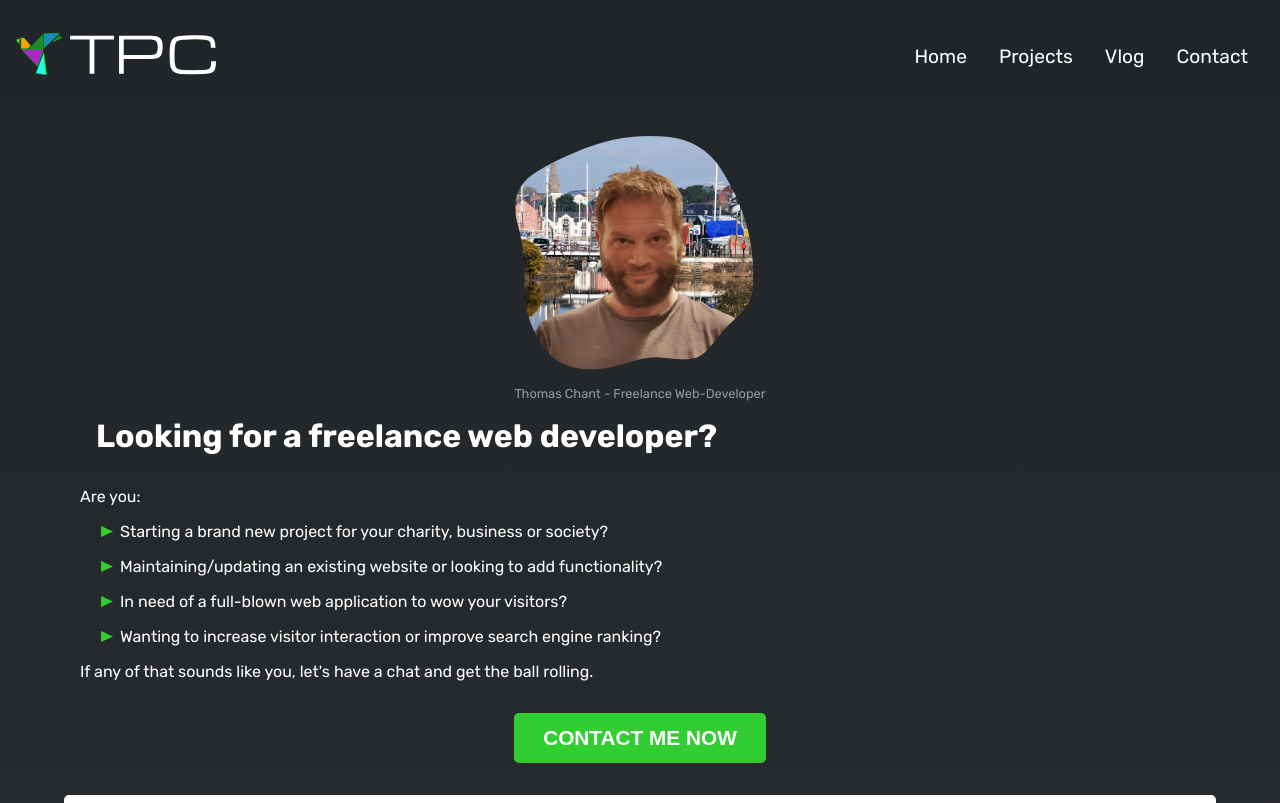
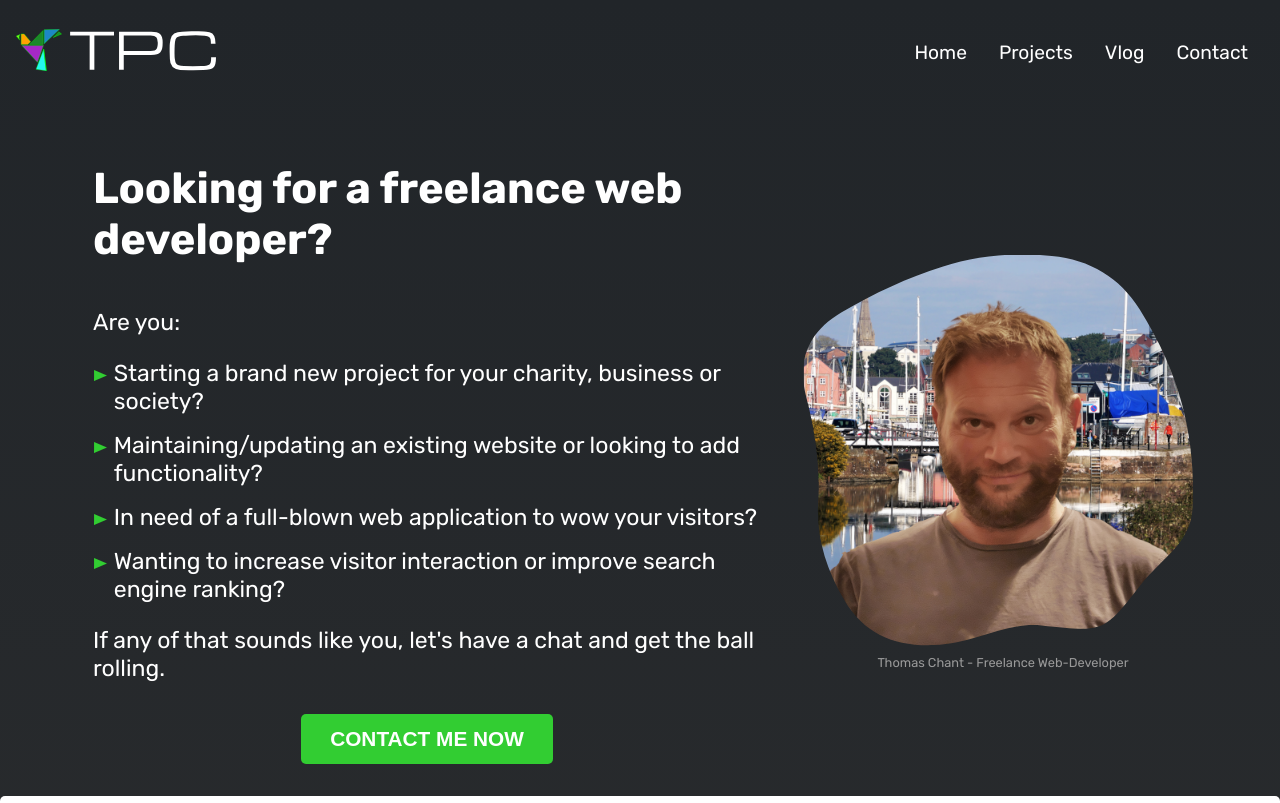
Before and after one commit to DoubleNemesis/thomaspchant, a React (Create React App) app: page / in a window 1280 px wide. Shown: the top 803 px of the page. Built offline with nearby package versions, Linux system fonts and the light colour scheme.

Commit message:
desktop css headline area

```diff
--- a/src/components/blocks/TextBlock.js
+++ b/src/components/blocks/TextBlock.js
@@ -7,6 +7,8 @@ font-size: var(--text);
 
 ul{
     list-style-image: url(${Bullet});
+    margin-left: 0px;
+    padding-left: 1.3rem;
 }
 
 ol{
@@ -15,6 +17,7 @@ ol{
 
 li{
     margin-bottom: 1rem;
+    margin-left: 0;
 }
 
 
--- a/src/components/section/Section.js
+++ b/src/components/section/Section.js
@@ -3,7 +3,9 @@ import { SectionContainer } from './SectionComponents'
 
 export default function Section({children, ...restProps}) {
     return (
-        <SectionContainer restProps>
+        <SectionContainer
+        display={restProps.display}
+        flexDirection={restProps.flexDirection}>
             {children}
         </SectionContainer>
     )
--- a/src/components/section/SectionComponents.js
+++ b/src/components/section/SectionComponents.js
@@ -1,9 +1,13 @@
 import styled from 'styled-components'
 
 export const SectionContainer = styled.section`
-/* border: 1px solid red; */
 @media(min-width: 700px){
     width: 90%;
     margin: 0 auto;
 }
+@media(min-width: 1025px){
+    display: ${({display})=>display || 'initial'};
+    flex-direction: ${({flexDirection})=>flexDirection || 'unset'};
+    justify-content: space-around;
+}
 `
--- a/src/index.css
+++ b/src/index.css
@@ -24,12 +24,22 @@ body {
 
 :root{
   --blob: "m 238.11131,151.0746 c -0.99979,21.59283 -18.75134,29.80493 -32.39323,46.90857 -22.25535,27.90285 -21.87549,27.29364 -59.98747,23.45429 -21.73642,-2.18971 -40.31946,10.8376 -65.686268,11.72714 C 55.593554,234.02202 37.453244,226.18416 25.45575,206.63892 13.458257,187.09368 8.0593849,167.54844 9.2591339,148.0032 10.458884,128.45796 8.0593849,107.60971 2.0606381,85.458436 -3.9381084,63.307167 3.1604086,46.367961 23.356189,34.640817 43.55197,22.913674 64.147665,13.792562 85.143277,7.277483 106.13889,0.76240299 128.43423,-1.3782661 152.0293,0.85547549 175.62437,3.0892172 193.52063,13.69949 205.71808,32.686294 c 12.19745,18.986801 20.89563,38.066677 26.09455,57.239626 5.19891,19.17295 7.29847,39.55584 6.29868,61.14868 z";
+  --blobDesktop: "m 389.5753,253.06333 c -1.63575,36.1699 -30.67917,49.9259 -52.99874,78.57601 -36.41212,46.73975 -35.79062,45.71927 -98.14585,39.28801 -35.56309,-3.66796 -65.96691,18.15394 -107.4697,19.644 C 90.956939,392.0076 61.277471,378.8785 41.648301,346.13849 22.019133,313.39848 13.186007,280.65847 15.148923,247.91846 17.111842,215.17846 13.186007,180.25579 3.371422,143.15045 -6.4431623,106.04511 5.1707629,77.670441 38.213198,58.026436 71.255633,38.382433 104.95237,23.103763 139.30341,12.190428 173.65446,1.2770925 210.13199,-2.3087178 248.73603,1.4329972 c 38.60403,3.7417152 67.88421,21.5148608 87.84053,53.3194398 19.95631,31.804573 34.18746,63.765053 42.69344,95.881443 8.50596,32.11638 11.94107,66.25954 10.3053,102.42945 z";
+  /* --blobDesktop: "m 342.97099,225.36269 c -1.44006,32.21069 -27.00906,44.46094 -46.65858,69.97497 -32.05619,41.62356 -31.50904,40.71478 -86.40481,34.9875 -31.30873,-3.26646 -58.07538,16.16678 -94.61326,17.49374 C 80.075897,349.09794 53.946939,337.40596 36.665977,308.24972 19.385017,279.09347 11.608585,249.93723 13.33668,220.78098 15.064778,191.62474 11.608585,160.52476 2.9681039,127.48101 -5.6723765,94.437274 4.5521923,69.168533 33.641811,51.674786 62.731429,34.181042 92.397076,20.574795 122.63875,10.856048 c 30.24169,-9.7187477 62.35547,-12.9120505 96.34136,-9.5799085 33.98589,3.3321421 59.76333,19.1598155 77.3323,47.4830245 17.56897,28.323202 30.09767,56.785246 37.58609,85.386136 7.48841,28.60088 10.51258,59.00668 9.07249,91.217"; */
   --headline: 2rem;
   --headlineSmall: 1.5rem;
   --menu: 1.2rem;
   --text: 1rem;
 }
 
+@media(min-width: 1025px) {
+  :root{
+    --headline: 2.7rem;
+    --text: 1.44rem;
+  }
+
+}
+
 
 h1, h2, p{
   color: white;
--- a/src/layout/header/HeaderComponents.js
+++ b/src/layout/header/HeaderComponents.js
@@ -14,7 +14,8 @@ overflow: hidden;
 
 @media(min-width:700px){
     border-bottom: none;
-    height: 7rem;
+    height: 6.5rem;
+    /* border: 1px solid white; */
 }
 `
 
--- a/src/layout/header/MobileNavComponents.js
+++ b/src/layout/header/MobileNavComponents.js
@@ -23,6 +23,12 @@ overflow: ${({isMenuOpen})=> isMenuOpen ? 'unset' : 'hidden'};
     padding: 0 1rem 0 1rem;
 }
 
+@media(min-width:700px){
+    .mobile-header{
+    padding: 1.3rem 1rem 0 1rem;
+}
+}
+
 ul{
     /* list-style: none; */
     color: white;
--- a/src/pages/home/Home.js
+++ b/src/pages/home/Home.js
@@ -9,7 +9,10 @@ import SecondSection from './secondSection/SecondSection'
 export default function Home() {
     return (
         <Main>
-            <Section>
+            <Section
+            display="flex"
+            flexDirection="row-reverse"
+            >
                 <HeadlineImage />
                 <HeadlineText />
             </Section>
--- a/src/pages/home/headline/headlineImage/HeadlineImageComponents.js
+++ b/src/pages/home/headline/headlineImage/HeadlineImageComponents.js
@@ -7,7 +7,6 @@ export const HeadlineImageContainer = styled.div`
     align-items: center;
     justify-content: center;
     margin-top: 1.5rem;
-    /* min-height: 400px; */
 `
 
 export const ImageContainer = styled.div`
@@ -16,11 +15,22 @@ export const ImageContainer = styled.div`
     width: 250px;
     margin-bottom: 0;
     clip-path: path(var(--blob));
-    z-index: -1;
+    z-index: -1; // is this needed?
 
     img{
         height: 250px;
         width: 250px;
+    }
+
+    @media(min-width: 1025px){
+    height: 400px;
+    width: 400px;
+    clip-path: path(var(--blobDesktop));
+
+    img{
+        height: 400px;
+        width: 400px;
+    }
     }
 `
 
--- a/src/pages/home/headline/headlineText/HeadlineTextComponents.js
+++ b/src/pages/home/headline/headlineText/HeadlineTextComponents.js
@@ -3,8 +3,14 @@ import styled from "styled-components"
 export const HeadlineTextContainer = styled.div`
 margin: 1rem 1rem 0 1rem;
 color: white;
+/* border: 1px solid red; */
+
+@media(min-width:1025px){
+    max-width: 58%;
+}
+
 `
 export const HeadlineBig = styled.h1`
-margin: 1rem 1rem 0 1rem;
+/* margin: 1rem 1rem 0 1rem; */
 font-size: var(--headline);
 `
```
Also changed, not shown: src/layout/header/MobileNav.js (+6 -6 lines), src/images/blobDesktop.svg (added).
